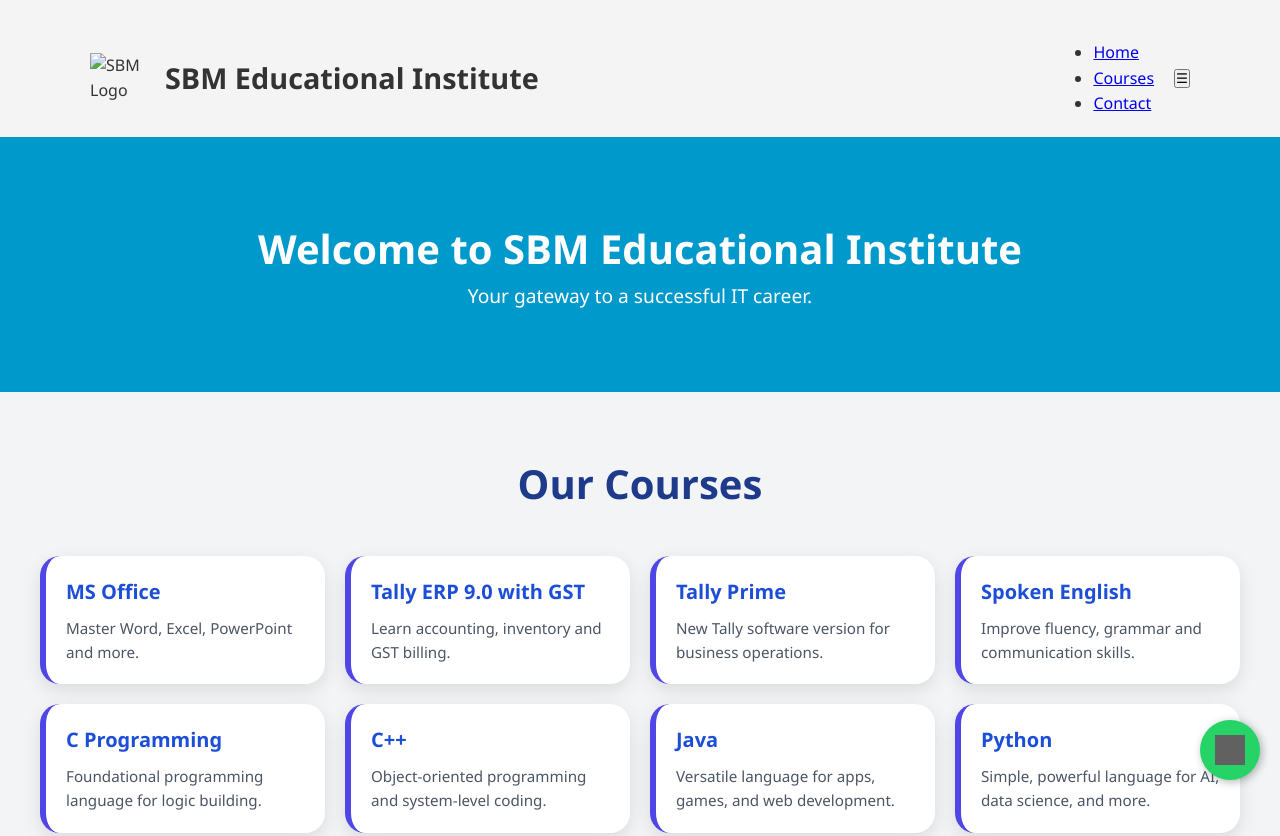
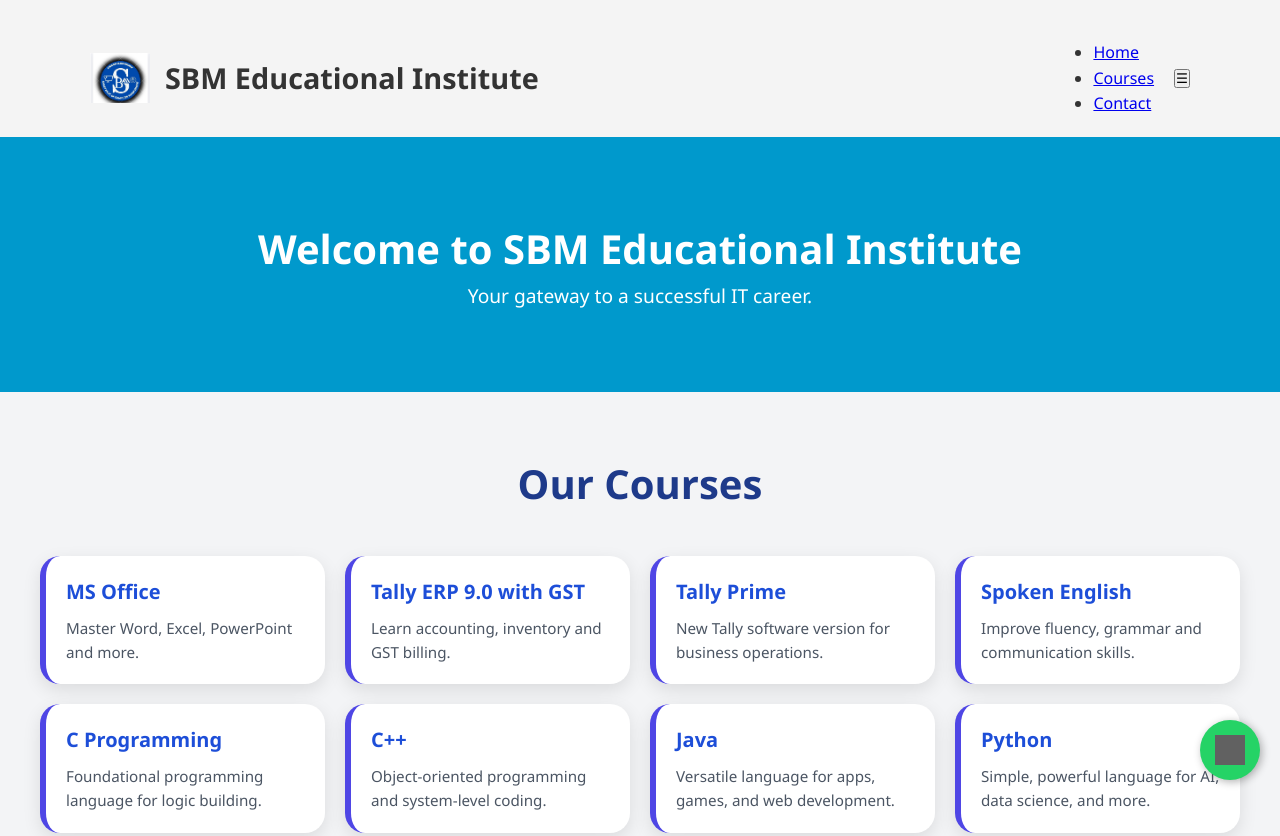
Before and after one commit to SBMeducationalinstitute/buisnesswebsite, a plain HTML site: page SBM.html in a window 1280 px wide. Shown: the top 836 px of the page. Drawn offline with Linux system fonts and the light colour scheme; grey boxes are pictures that could not be loaded; files whose address does not match are found by name.

Commit message:
Update SBM.html

```diff
--- a/SBM.html
+++ b/SBM.html
@@ -13,7 +13,7 @@
 
         <header>
             <div class="container header-flex">
-                <img src="images/SBM logo.jpeg" alt="SBM Logo" class="logo">
+                <img src="SBM logo.jpeg" alt="SBM Logo" class="logo">
                 <h1>SBM Educational Institute</h1>
 
                 <!-- Google Translate Widget -->
```
